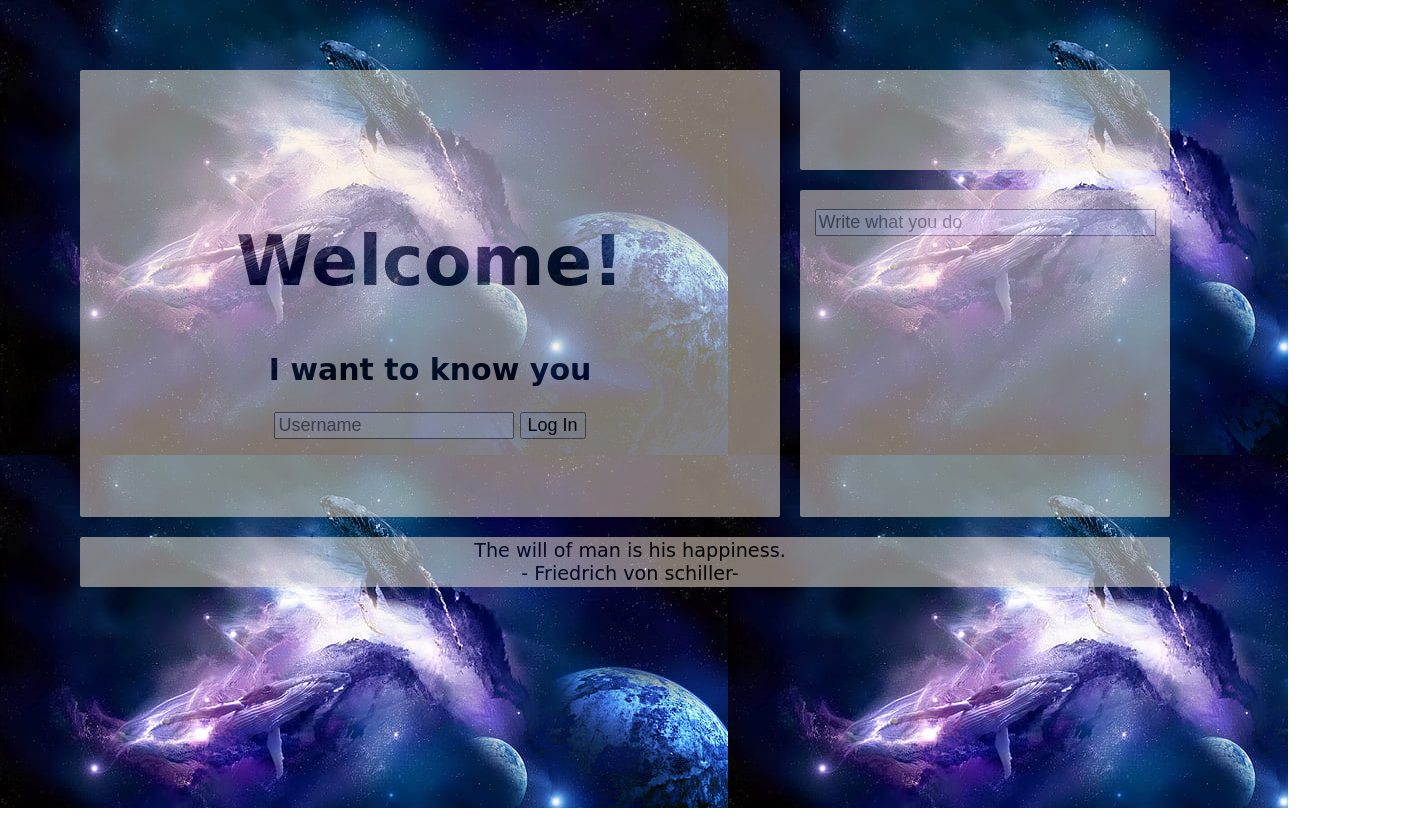
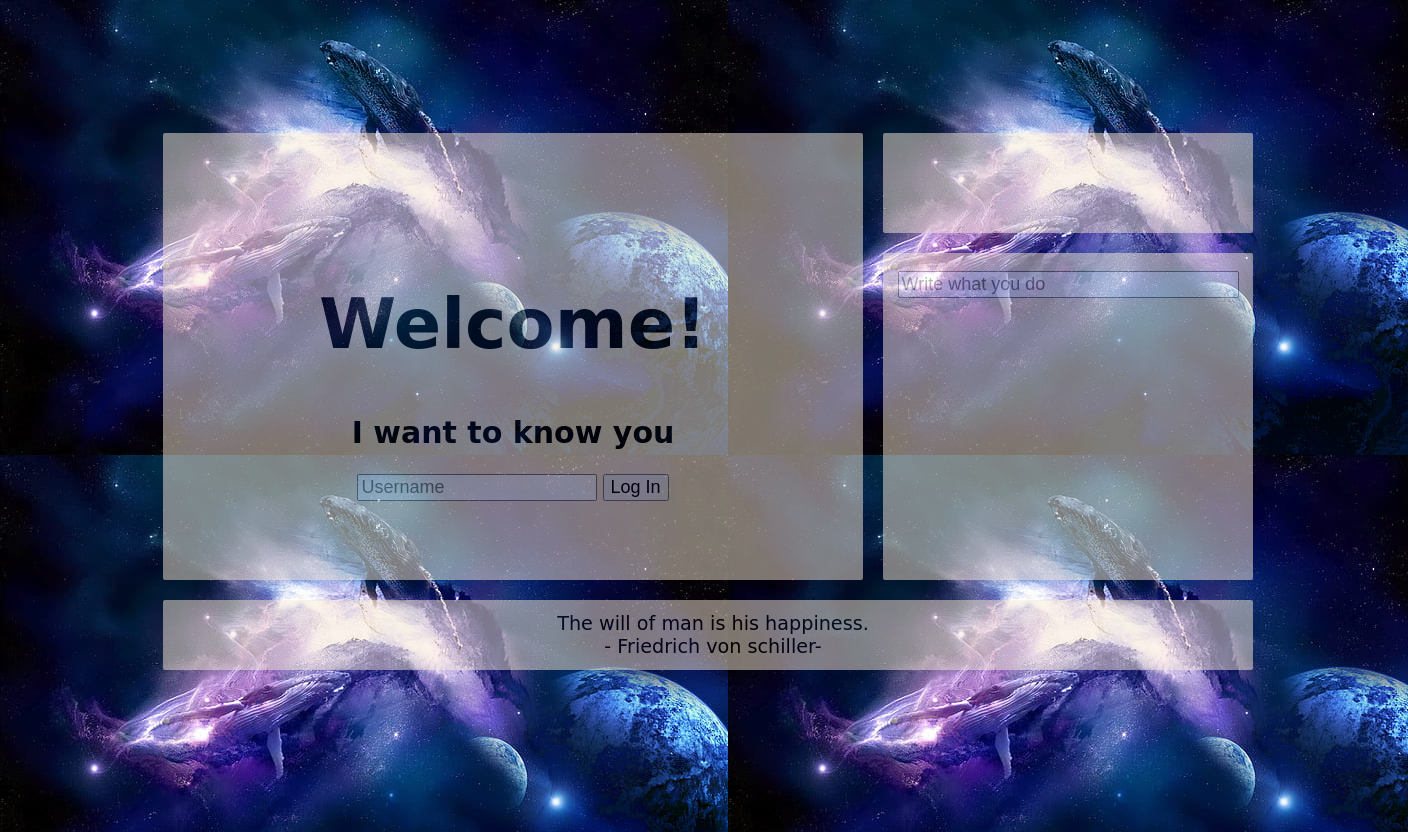
Before and after one commit to myandue/first-website, a plain HTML site: page index.html in a window 1280 px wide. Shown: the whole page, 1408 px wide, since content can reach past the window. Before the commit the page ends 808 px from the top, so only its background shows below. Drawn offline with Linux system fonts and the light colour scheme.

Commit message:
make up for CSS_2

```diff
--- a/index.html
+++ b/index.html
@@ -8,7 +8,7 @@
     <title>MYANDUE</title>
 </head>
 <body>
-    <div>
+    <div id="contents">
     <header class="box">
         <h1>Welcome!</h1>
         <h2 id="who-r-u">I want to know you</h2>
--- a/style.css
+++ b/style.css
@@ -1,16 +1,21 @@
-html{
-  width:100vw;
-  height:100vh;
-}
-
 body {
-
-  width:100vw;
-  height:100vh;
+  width: 1400px;
+  height: 816px;
   overflow: scroll;
   font-family: cursive;
   background-position: center;
-  background-size:cover;
+  background-size: cover;
+  display: flex;
+  justify-content: center;
+  flex-direction: column;
+  align-items: center;
+}
+
+#contents {
+  position: relative;
+  width: 1090px;
+  height: 567px;
+  margin: 30px;
 }
 
 .hidden {
@@ -25,8 +30,6 @@ body {
 
 header {
   position: absolute;
-  top: 70px;
-  left: 80px;
   width: 700px;
   height: 447px;
   text-align: center;
@@ -43,8 +46,7 @@ h2 {
 
 #weather {
   position: absolute;
-  top: 70px;
-  left:800px;
+  left: 720px;
   width: 370px;
   height: 100px;
   display: flex;
@@ -58,28 +60,27 @@ h2 {
 
 #todo {
   position: absolute;
-  left:800px;
-  top: 190px;
+  left: 720px;
+  top: 120px;
   width: 370px;
   height: 327px;
 }
 
-#todo-form{
+#todo-form {
   display: flex;
   justify-content: center;
 }
 
 #todo-form input {
-margin-top:5%;
+  margin-top: 5%;
   width: 90%;
 }
 
 #quote {
   position: absolute;
-  left: 80px;
-  top: 537px;
-  width:1090px;
-  height: 50px;
+  top: 467px;
+  width: 1090px;
+  height: 70px;
   display: flex;
   flex-direction: column;
   justify-content: center;
```
